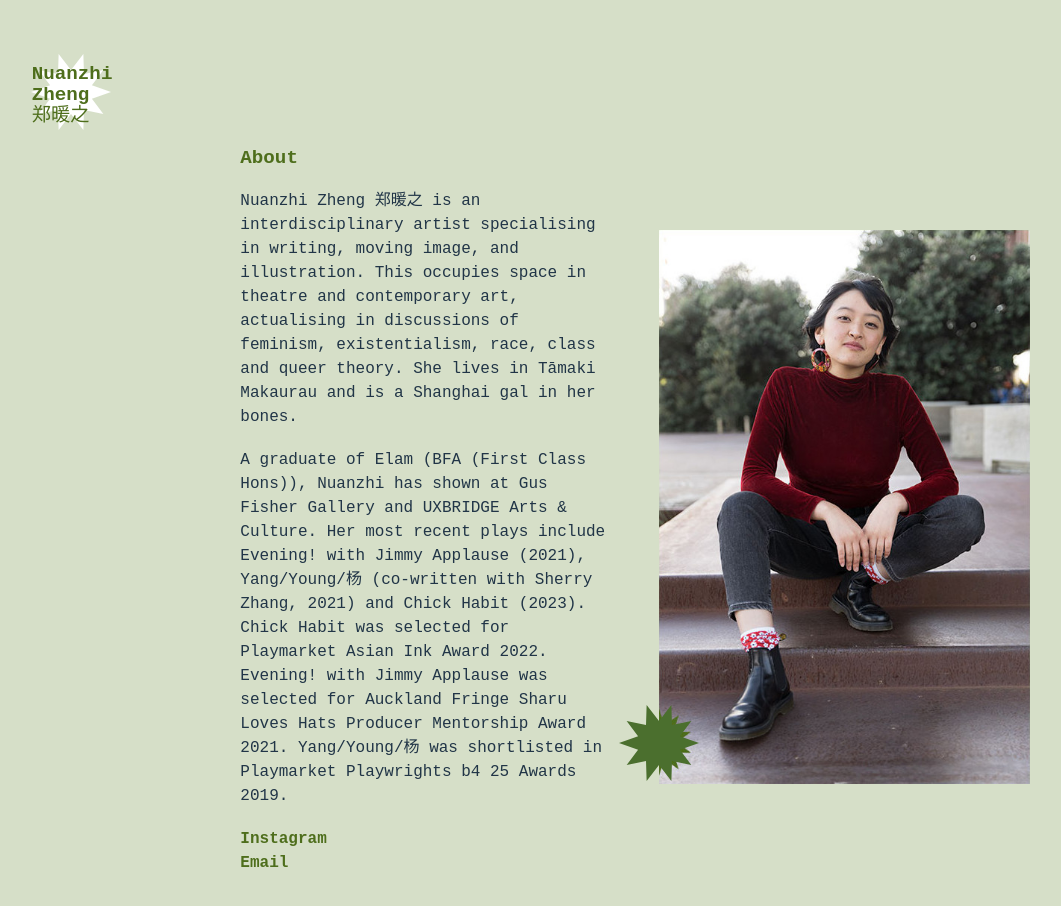
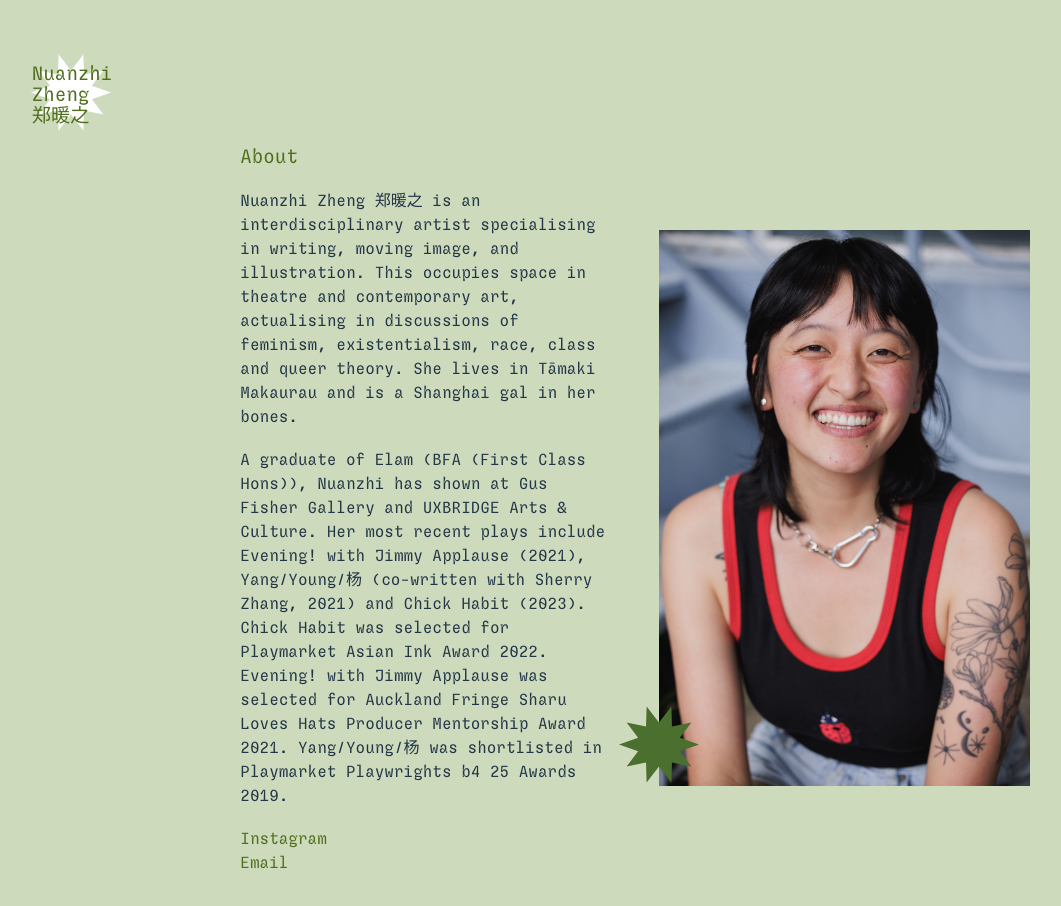
Before and after one commit to nuanzhizheng/nuanzhizheng.github.io, a React (Vite) app: page / in a window 1280 px wide. Shown: the top 906 px of the page, without its empty margins (5-1066 px from the left). Built offline with nearby package versions, Linux system fonts and the light colour scheme; a web font is replaced by a local one.

Commit message:
Update About image and font

```diff
--- a/src/layouts/Layout.css
+++ b/src/layouts/Layout.css
@@ -5,7 +5,7 @@
       1fr
     );
   min-height: 100vh;
-  background-color: #d6dfc8;
+  background-color: #cddabc;
 }
 
 .sidebar {
--- a/src/layouts/Typography.css
+++ b/src/layouts/Typography.css
@@ -1,6 +1,14 @@
 /* Base text styles */
+@font-face {
+  font-family: "Sligoil-Micro";
+  src: url("/fonts/Sligoil-Micro.otf") format("opentype");
+  font-weight: normal;
+  font-style: normal;
+  font-display: swap;
+}
+
 body {
-  font-family: "Courier New", monospace;
+  font-family: "Sligoil-Micro", "Courier New", monospace;
 }
 
 h1,
```
Also changed, not shown: public/fonts/Sligoil-Micro.otf (added), src/assets/nuanzhi-zheng.jpg.
